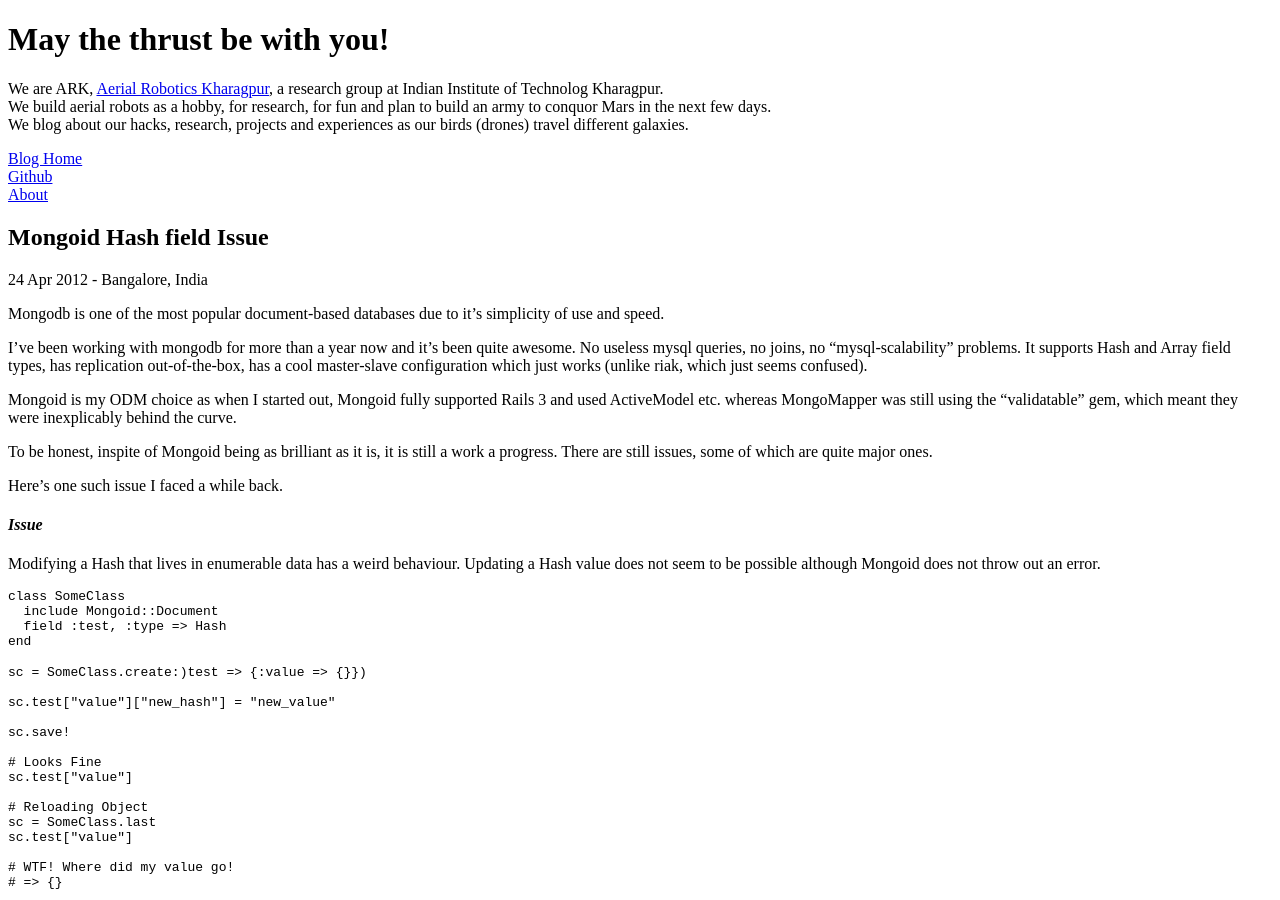
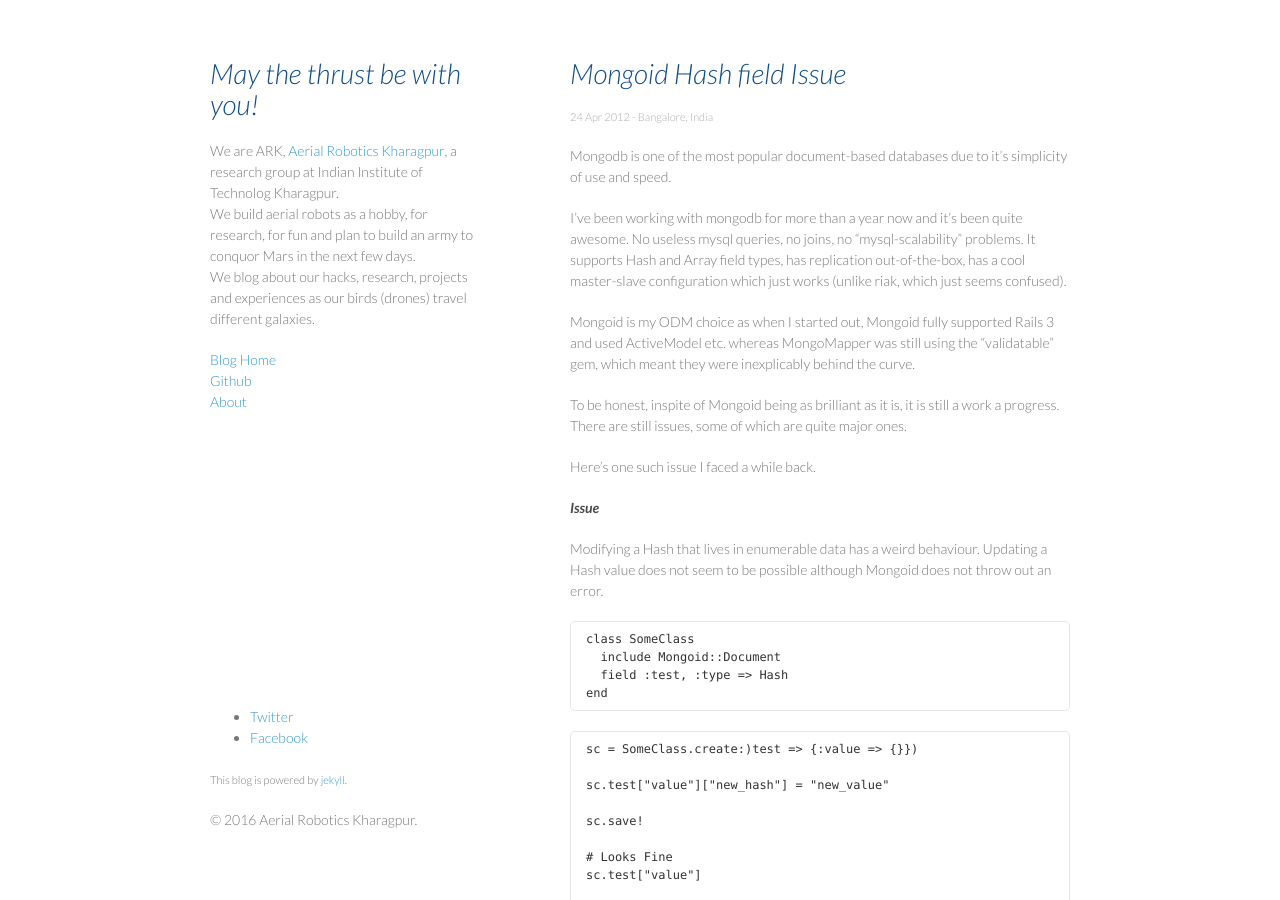
Before and after one commit to arl-kgp/ark-blog, a Jekyll site: the page built from _posts/2012-04-24-mongoid-hash-field-issue.md, in a window 1280 px wide and 900 px high. Built offline with Jekyll 4.4.1, drawn with Linux system fonts in a browser that asks for light colours; comment, search, counter and statistics services are not loaded.

Commit message:
Fixed Post specific page rendering

```diff
--- a/_config.yml
+++ b/_config.yml
@@ -4,13 +4,10 @@
   Write an awesome description for your new site here. You can edit this
   line in _config.yml. It will appear in your document head meta (for
   Google search results) and in your feed.xml site description.
-baseurl: "/blog"
-url: "http://quadrotor-iitkgp.github.io" # the base hostname & protocol for your site
+#baseurl: "/ark-blog"
+url: "http://quadrotor-iitkgp.github.io/ark-blog" # the base hostname & protocol for your site
 github_username:  quadrotor-iitkgp
 
 # Build settings
 markdown: kramdown
 highlighter: rouge
-safe: true
-lsi: false
-source: /blog
--- a/_layouts/default.html
+++ b/_layouts/default.html
@@ -5,8 +5,8 @@
     <meta http-equiv="X-UA-Compatible" content="chrome=1">
     <title>Aerial Robotics Kharagpur</title>
 
-    <link rel="stylesheet" href="css/styles.css">
-    <link rel="stylesheet" href="css/pygment_trac.css">
+    <link rel="stylesheet" href="{{ site.url }}/css/styles.css">
+    <link rel="stylesheet" href="{{ site.url }}/css/pygment_trac.css">
     <meta name="viewport" content="width=device-width, initial-scale=1, user-scalable=no">
     <!--[if lt IE 9]>
     <script src="//html5shiv.googlecode.com/svn/trunk/html5.js"></script>
```
Also changed, not shown: 1 other file.
